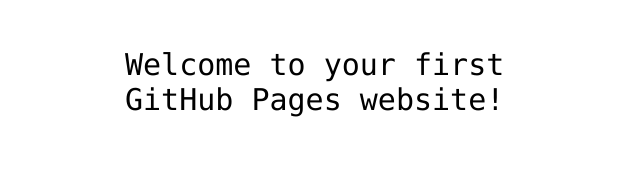
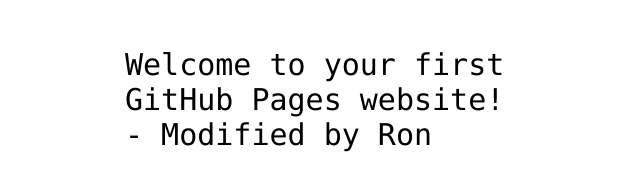
Before and after one commit to ronshe100/hello-world, a plain HTML site: page index.html in a window 1280 px wide. Shown: the part 341-532 px from the top of the page, without its empty margins (315-955 px from the left). Drawn offline with Linux system fonts and the light colour scheme.

Commit message:
Update index.html

```diff
--- a/index.html
+++ b/index.html
@@ -12,7 +12,7 @@
 <img src="https://octodex.github.com/images/daftpunktocat-thomas.gif" id="octocat" alt="octocat-gif" />
 
 <!-- Change this code here by copy and pasting your template on line 15 -->
-<p>Welcome to your first GitHub Pages website!</p>
+<p>Welcome to your first GitHub Pages website!  - Modified by Ron</p>
 
 </body>
 </html>
```
